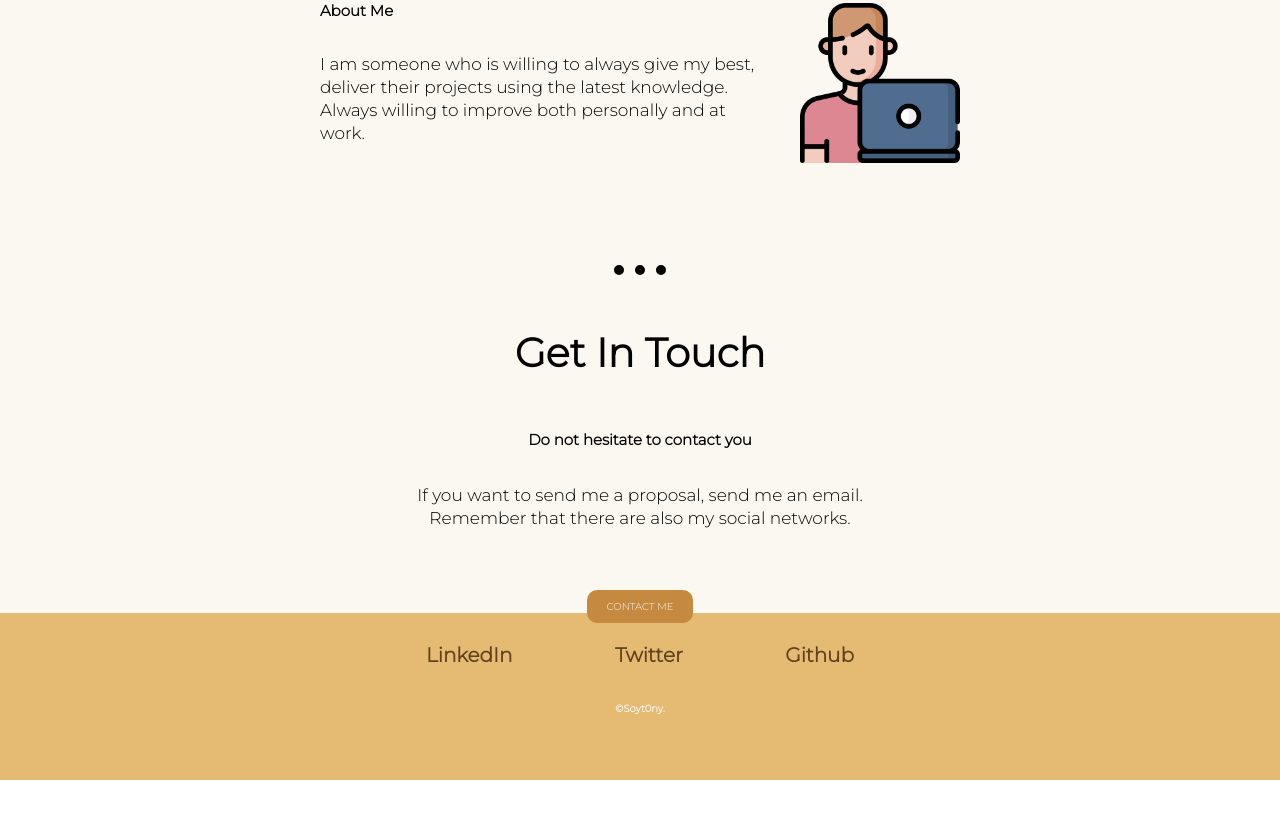
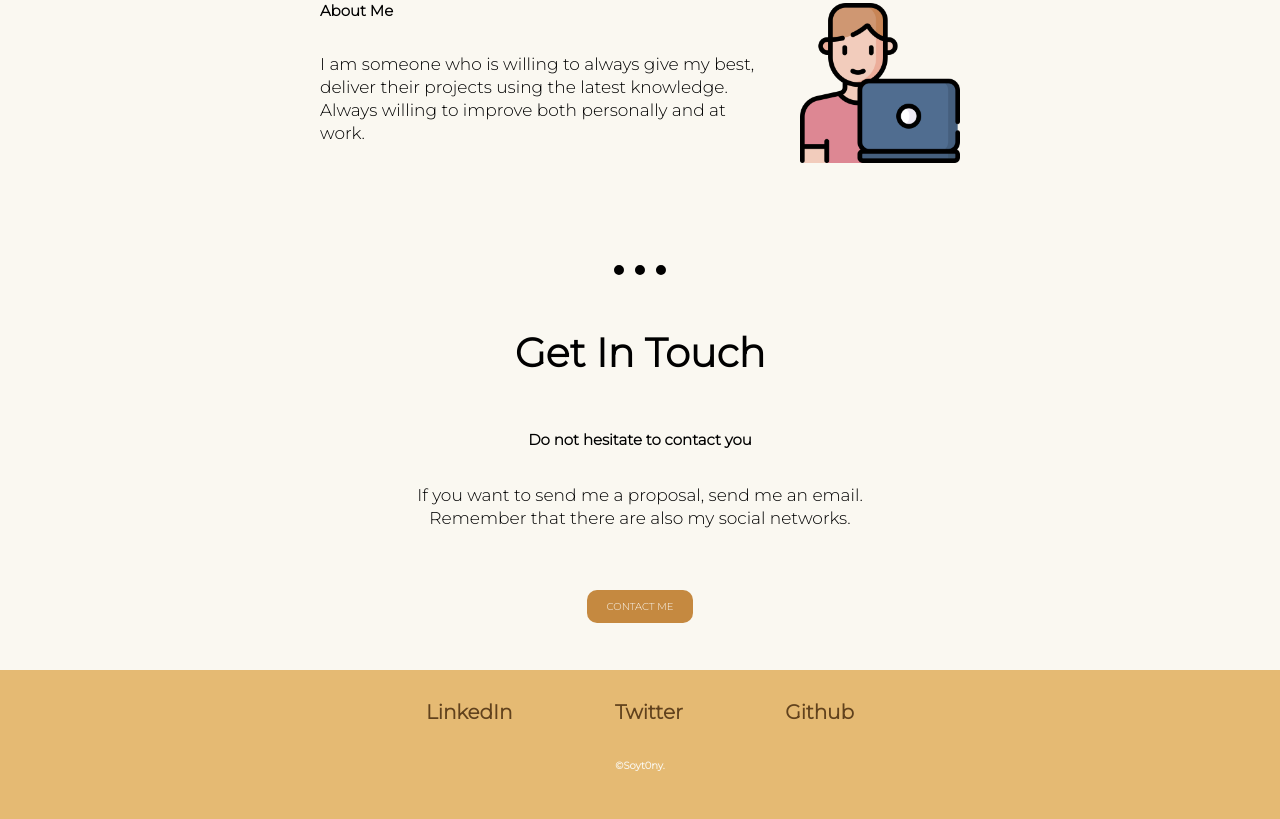
Before and after one commit to ClaudioAGarcia/Full-Stack-Training, a plain HTML site: page Full Stack/2_MySite_HTML_y_CSS/index.html in a window 1280 px wide. Shown: the part 1674-2493 px from the top of the page. Before the commit the page ends 2454 px from the top, so only its background shows below. Drawn offline with Linux system fonts and the light colour scheme.

Commit message:
Agregue un Div para la parte del Boton de ContactMe

```diff
--- a/Full Stack/2_MySite_HTML_y_CSS/index.html
+++ b/Full Stack/2_MySite_HTML_y_CSS/index.html
@@ -44,7 +44,9 @@
                 <h2>Get In Touch</h2>
                 <h3>Do not hesitate to contact you</h3>
                 <p class="descriptionContact">If you want to send me a proposal, send me an email. <br> Remember that there are also my social networks.</p>
+                <div class="buttonSpace">
                 <a class="btn" href="mailto:contacto.reborngg@gmail.com">CONTACT ME</a>
+                </div>
             </div>
     </div>
     <div class="bottomContainer">
```
